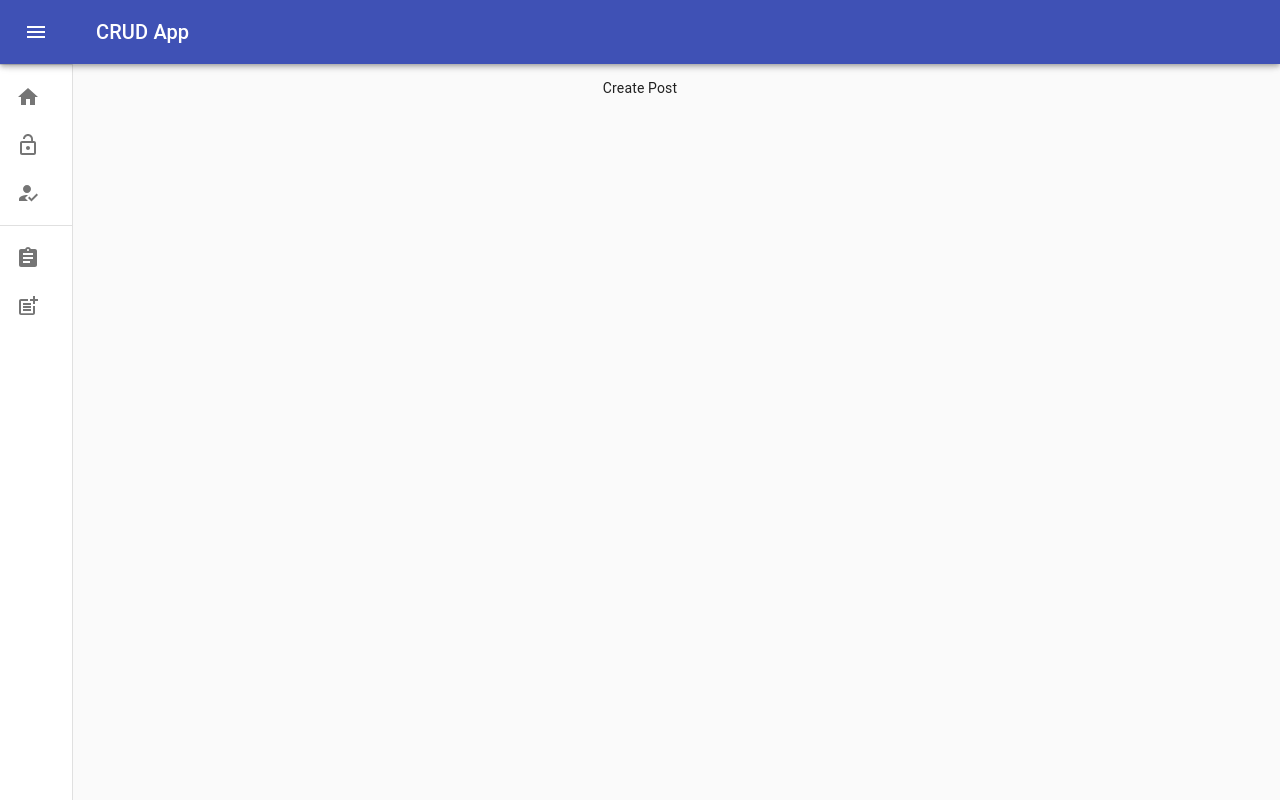
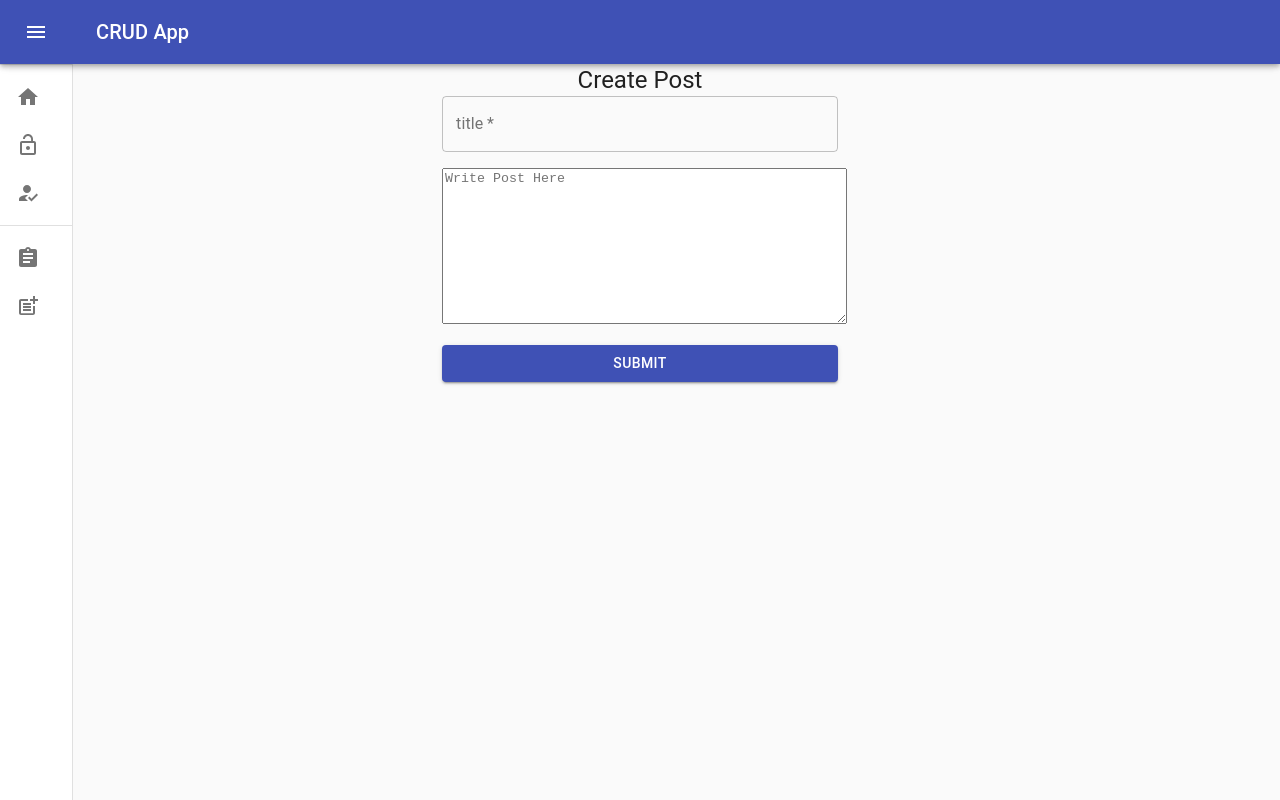
Before and after one commit to CosmicBeing09/Frontend-Restful-CRUD-Application-Cefalo-Assignment, a React (Create React App) app: page /create-post in a window 1280 px wide. Built offline with nearby package versions, Linux system fonts and the light colour scheme.

Commit message:
Login page completed

```diff
--- a/src/components/create_post/CreatePost.js
+++ b/src/components/create_post/CreatePost.js
@@ -1,11 +1,158 @@
 import React, { Component } from 'react';
+import TextareaAutosize from '@material-ui/core/TextareaAutosize';
+import Button from '@material-ui/core/Button';
+import CssBaseline from '@material-ui/core/CssBaseline';
+import TextField from '@material-ui/core/TextField';
+import Link from '@material-ui/core/Link';
+import Grid from '@material-ui/core/Grid';
+import Box from '@material-ui/core/Box';
+import Typography from '@material-ui/core/Typography';
+import { makeStyles } from '@material-ui/core/styles';
+import Container from '@material-ui/core/Container';
+import swal from 'sweetalert';
 
 class CreatePost extends Component{
+
+    constructor(props){
+        super(props);
+        this.state = {
+            title : null,
+            body : null,
+            token : null,
+            userId : null
+        };
+
+        this.handleChange = this.handleChange.bind(this);
+        this.postData = this.postData.bind(this);
+    }
+
+    componentDidMount(){
+        var token = localStorage.getItem('token');
+        var userId = localStorage.getItem('userId');
+
+        this.setState({token});
+        this.setState({userId});
+    }
+
+    handleChange = event => {
+        this.setState({ [event.target.name]: event.target.value });
+      }
+
+      async postData(event) {
+        const data = {
+            "title" : this.state.title,
+            "body" : this.state.body
+        };
+
+
+      await fetch(`http://localhost:8080/post/`+localStorage.getItem('userId'), {
+          method: 'POST',
+          headers : {
+              'Content-Type': 'application/json',
+              'Accept': 'application/json',
+             'Authorization' : 'Bearer '+ localStorage.getItem('token')
+          },
+          body: JSON.stringify(data)
+      }).then(res => {
+        if(res.status == 201){
+            swal({
+                title: "Bingoo!",
+                text: "Login successful!!!",
+                icon: "success",
+                button: "Ok",
+              }).then(() => window.location.replace('/create-post'));
+        }
+
+        else{
+          swal({
+            title: "Opppsss!",
+            text: "Fill up the field correctly",
+            icon: "warning",
+            button: "Ok",
+          }).then();
+        }
+        }).catch(err => {
+        swal({
+          title: "Opppsss!",
+          text: "Check your internet conncetion",
+          icon: "warning",
+          button: "Ok",
+        }).then();
+      });
+  }
+
     render(){
+        const classes = makeStyles(theme => ({
+            paper: {
+              marginTop: theme.spacing(8),
+              display: 'flex',
+              flexDirection: 'column',
+              alignItems: 'center',
+            },
+            avatar: {
+              margin: theme.spacing(1),
+              backgroundColor: theme.palette.secondary.main,
+            },
+            form: {
+              width: '100%', // Fix IE 11 issue.
+              marginTop: theme.spacing(3),
+            },
+            submit: {
+              margin: theme.spacing(3, 0, 2),
+            },
+          }));
+
         return(
-            <div>
-                <p>Create Post</p>
+            <Container component="main" maxWidth="xs">
+            <CssBaseline />
+            <div className={classes.paper}>
+              <Typography component="h1" variant="h5">
+                Create Post
+              </Typography>
+
+              <form className={classes.form} noValidate>
+                <Grid container spacing={2}>
+                <Grid item xs={12}>
+                    <TextField
+                      variant="outlined"
+                      required
+                      fullWidth
+                      id="title"
+                      label="title"
+                      name="title"
+                      autoComplete="title"
+                      onChange={this.handleChange}
+                    />
+                  </Grid>
+                  <Grid item xs={12}>
+                  <TextareaAutosize
+                  cols = {48}
+                  rowsMin = {10}
+                  aria-label="Body"
+                  placeholder="Write Post Here"
+                  id = "body"
+                  name = "body"
+                  onChange = {this.handleChange}
+                  />
+                  </Grid>
+                  <Grid item xs={12}>
+                  </Grid>
+                </Grid>
+
+                <Button
+                  fullWidth
+                  variant="contained"
+                  color="primary"
+                  className={classes.submit}
+                  onClick = {this.postData}
+                >
+                  Submit
+                </Button>
+              </form>
             </div>
+            <Box mt={5}>
+            </Box>
+          </Container>
         );
     }
 }
--- a/src/components/home/Home.js
+++ b/src/components/home/Home.js
@@ -8,7 +8,10 @@ class Home extends Component{
         return(
             <div>
 
-            {console.log(localStorage.getItem('token'))
+            {
+            console.log(localStorage.getItem('userId')),
+            console.log(localStorage.getItem('token'))
+
             }
             <Post/>
             <Post/>
--- a/src/components/login/Login.js
+++ b/src/components/login/Login.js
@@ -30,6 +30,8 @@ class Login extends Component{
       }
 
       async postData(event) {
+
+        localStorage.setItem('userId',this.state.userId);
         const data = {
             "userId" : this.state.userId,
             "password" : this.state.password
@@ -60,12 +62,13 @@ class Login extends Component{
             text: "Login failed",
             icon: "warning",
             button: "Ok",
-          }).then(() => window.location.replace('/login'));
+          }).then(() => {
+            window.location.replace('/login')});
         }
         return res.json();
         }).then(data => {
-         console.log(data);
-         console.log(data.token);
+          localStorage.setItem('token',data.token);
+
       }).catch(err => {
         swal({
           title: "Opppsss!",
```
